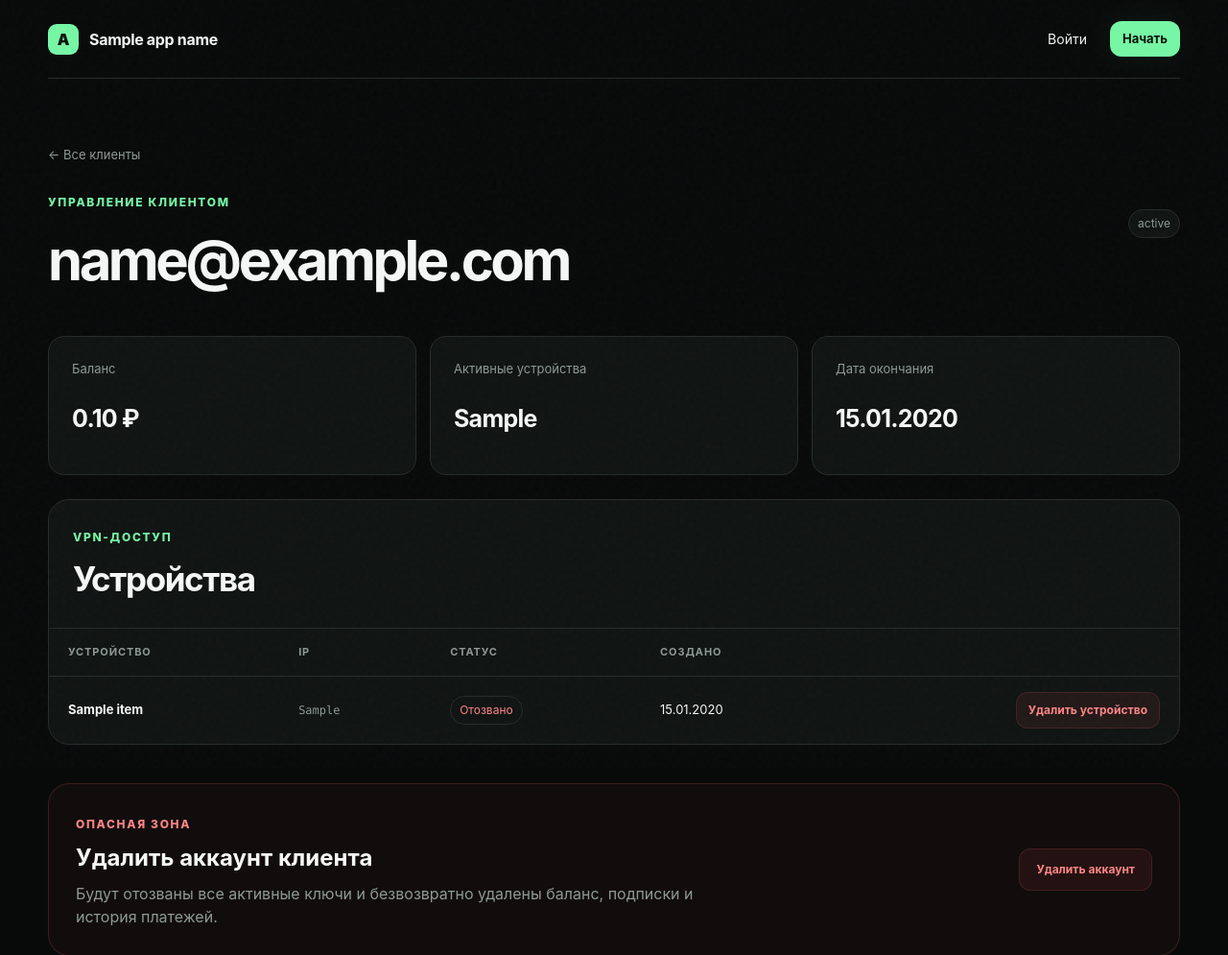
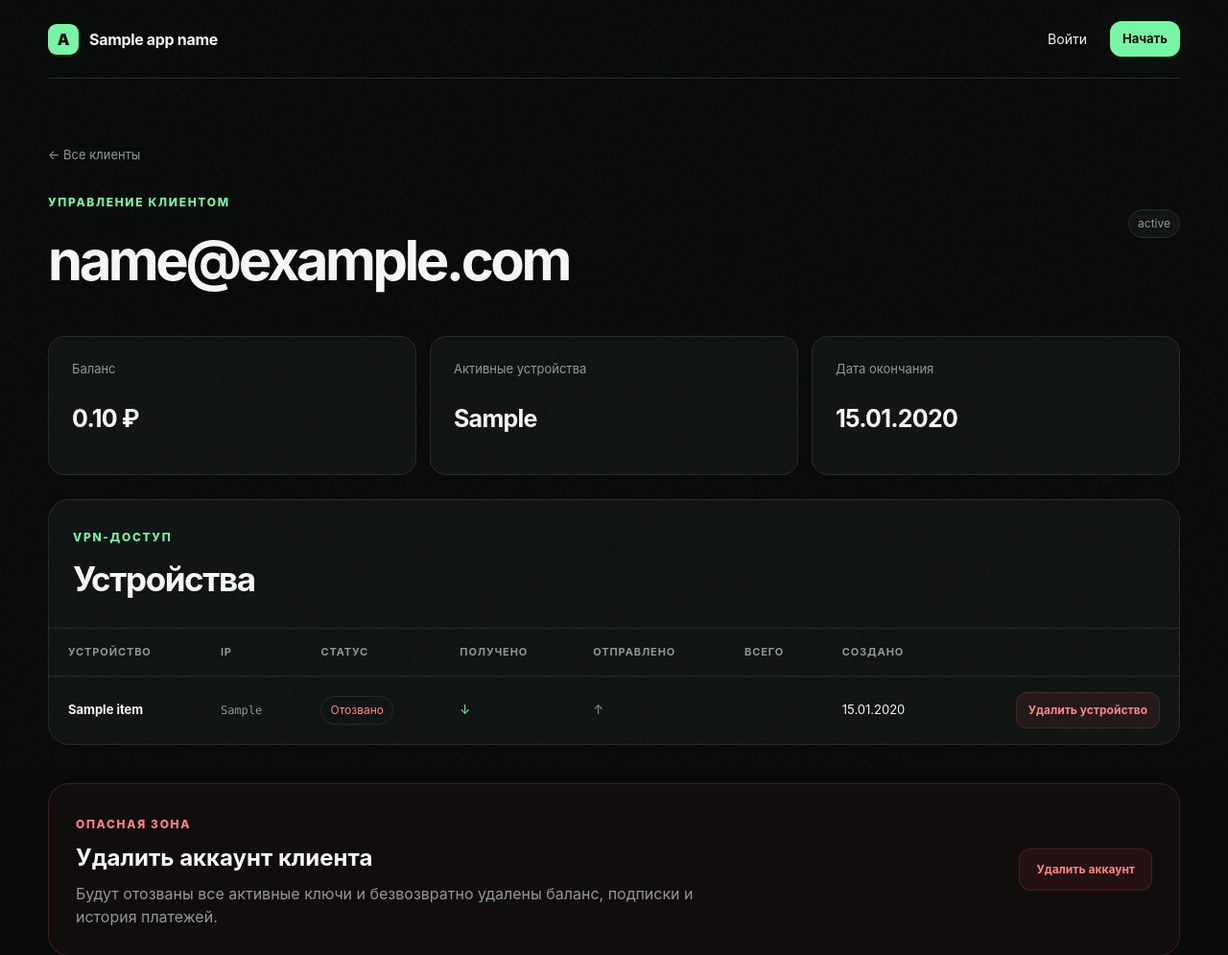
Before and after one commit to mistergad/amnezia-vpn-server, a FastAPI app: template app/templates/admin_client.html in a window 1280 px wide. Shown: the top 995 px of the page at 96% size. Run offline with FastAPI, Linux system fonts and the light colour scheme; the template is opened without the code that fills it: most values are stand-ins (such as "Sample title", 1, 10 or a date in 2020).

Commit message:
Added trafic to dashboard

```diff
--- a/app/static/style.css
+++ b/app/static/style.css
@@ -137,6 +137,10 @@ td small { display: block; margin-top: 4px; }
 .admin-clients-card { margin-top: 5px; }
 .client-balance { color: var(--green); font-size: 16px; font-weight: 800; white-space: nowrap; }
 .device-count { display: grid; place-items: center; width: 34px; height: 34px; border-radius: 10px; background: var(--panel-2); font-weight: 800; }
+.traffic-value, .traffic-total { white-space: nowrap; font-variant-numeric: tabular-nums; }
+.traffic-down { color: var(--green); }
+.traffic-up { color: var(--muted); }
+.traffic-total { font-size: 14px; }
 .client-actions { display: flex; justify-content: flex-end; align-items: center; gap: 8px; white-space: nowrap; }
 .client-actions form { margin: 0; }
 .compact-button { padding: 8px 12px; font-size: 12px; }
--- a/app/templates/admin_client.html
+++ b/app/templates/admin_client.html
@@ -23,7 +23,18 @@
   <div class="table-title"><div><span class="eyebrow">VPN-доступ</span><h2>Устройства</h2></div></div>
   <div class="table-scroll">
     <table>
-      <thead><tr><th>Устройство</th><th>IP</th><th>Статус</th><th>Создано</th><th></th></tr></thead>
+      <thead>
+        <tr>
+          <th>Устройство</th>
+          <th>IP</th>
+          <th>Статус</th>
+          <th>Получено</th>
+          <th>Отправлено</th>
+          <th>Всего</th>
+          <th>Создано</th>
+          <th></th>
+        </tr>
+      </thead>
       <tbody>
       {% for item in credentials %}
         <tr>
@@ -36,6 +47,9 @@
               <span class="connection revoked">Отозвано</span>
             {% endif %}
           </td>
+          <td><span class="traffic-value traffic-down">↓ {{ format_bytes(item.rx_bytes) }}</span></td>
+          <td><span class="traffic-value traffic-up">↑ {{ format_bytes(item.tx_bytes) }}</span></td>
+          <td><strong class="traffic-total">{{ format_bytes(item.rx_bytes + item.tx_bytes) }}</strong></td>
           <td><span class="nowrap">{{ item.created_at.strftime('%d.%m.%Y') }}</span></td>
           <td>
             <div class="client-actions">
@@ -52,7 +66,7 @@
           </td>
         </tr>
       {% else %}
-        <tr><td colspan="5" class="empty-cell">У клиента нет устройств</td></tr>
+        <tr><td colspan="8" class="empty-cell">У клиента нет устройств</td></tr>
       {% endfor %}
       </tbody>
     </table>
--- a/app/web.py
+++ b/app/web.py
@@ -488,6 +488,7 @@ def admin_client(request: Request, db: Db, user_id: str) -> Response:
         db,
         client=_client_summary(customer),
         credentials=sorted(customer.credentials, key=lambda item: item.created_at, reverse=True),
+        format_bytes=_format_bytes,
     )
 
 
```
Also changed, not shown: tests/test_web_flow.py (+8 -0 lines).
